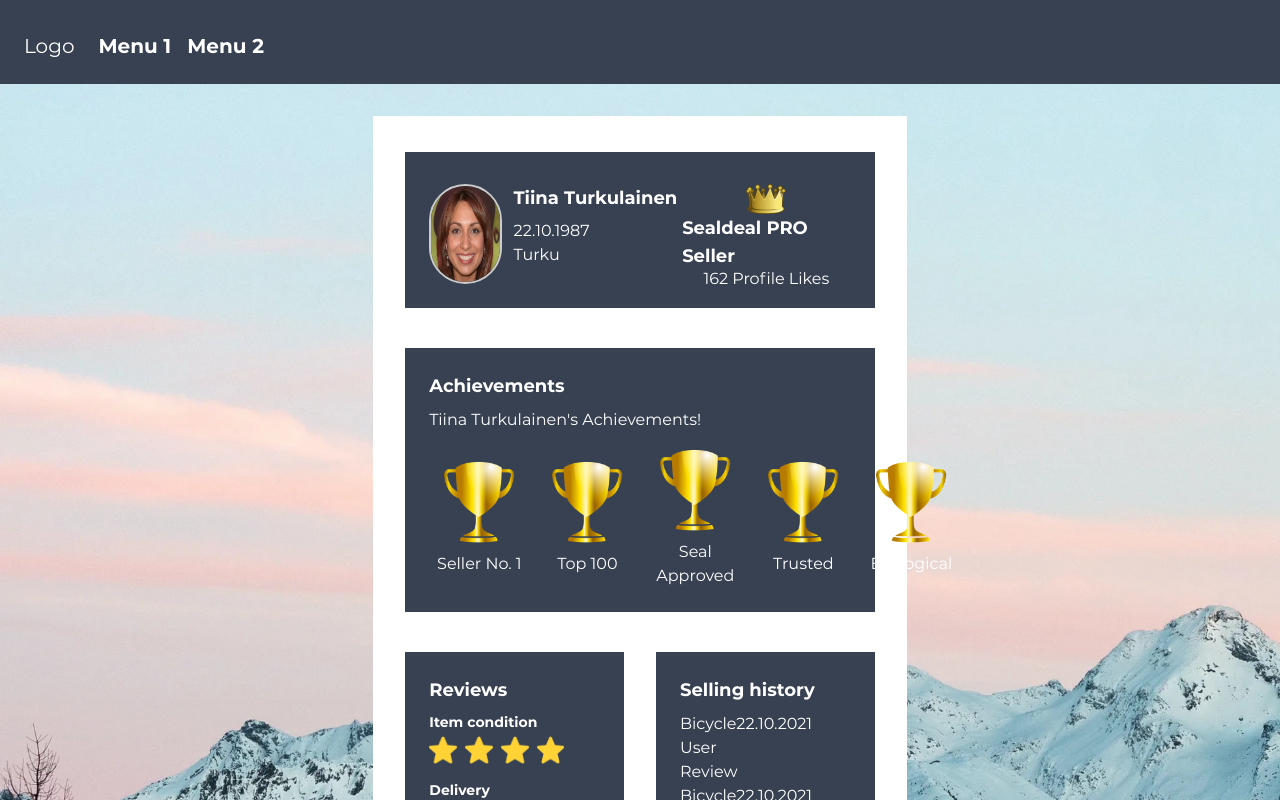
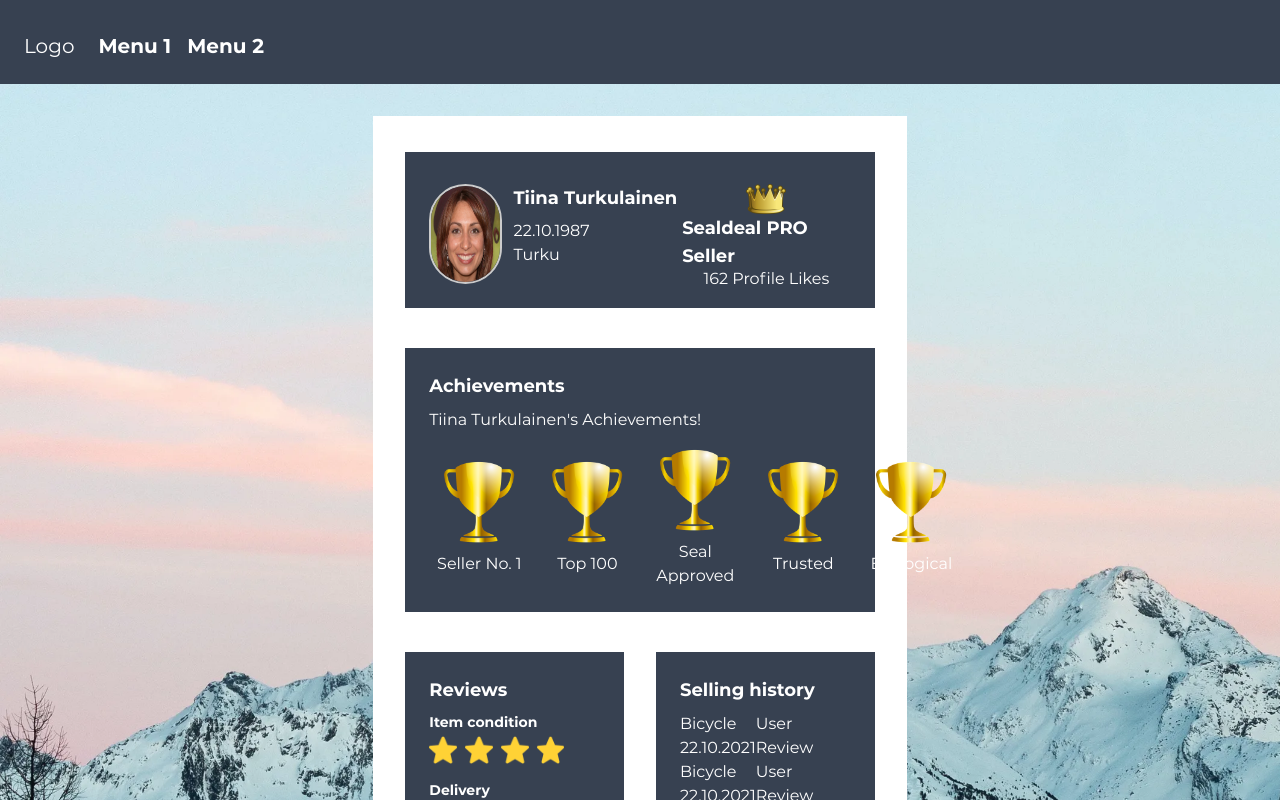
Before and after one commit to randompasi/capstone_sealDeal, a React app in the folder my-app/: page / in a window 1280 px wide. Shown: the top 800 px of the page. Built offline with nearby package versions, Linux system fonts and the light colour scheme.

Commit message:
Update SellingHistory.js

```diff
--- a/my-app/src/ProfilePage/SellingHistory.js
+++ b/my-app/src/ProfilePage/SellingHistory.js
@@ -29,15 +29,13 @@ function History() {
 	];
 
 	const listAll = historyLists.map((historyList) => (
-		<li key={historyList.id}>
-			{historyList.content}
-			{historyList.date}
-			<div>
-				<a href={""}>
-					{historyList.button}
-				</a>
-			</div>
-		</li>
+		<ul className="flex flex-row justify-between">
+			<li key={historyList.id}>
+				<h1>{historyList.content}</h1>
+				<p>{historyList.date}</p>
+			</li>
+			<a href={""}>{historyList.button}</a>
+		</ul>
 	));
 
 	return (
```
